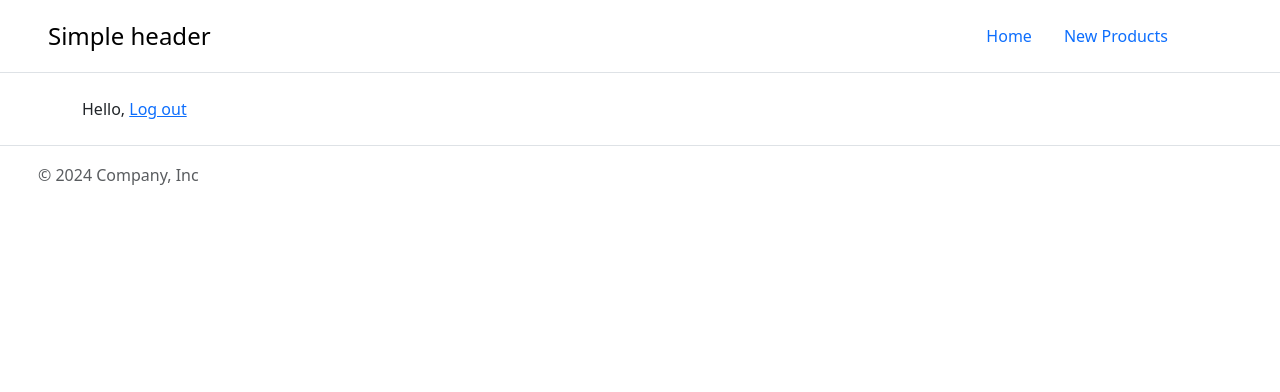
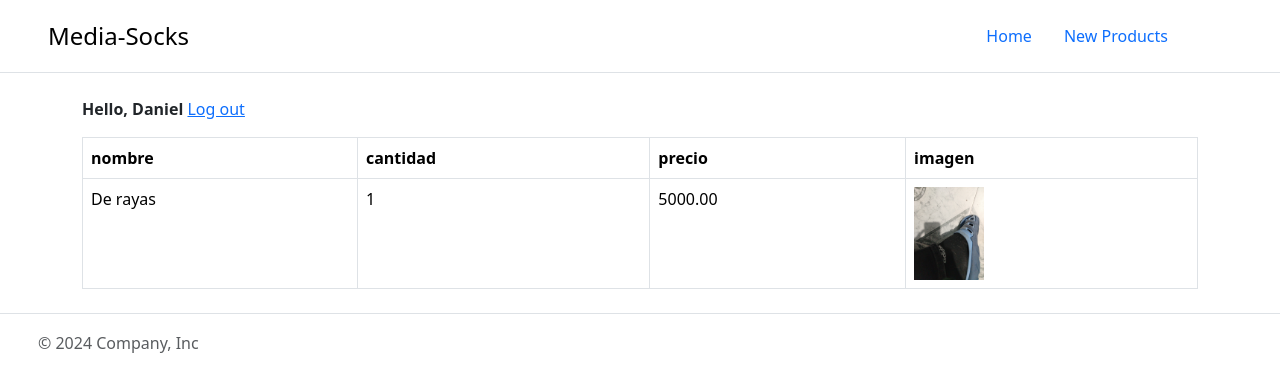
Before and after one commit to Dan-ala/Media-Socks, a Flask app: page /products/ in a window 1280 px wide. Shown: the top 392 px of the page. Run offline with Flask 3, Linux system fonts and the light colour scheme; a user stored in the database is signed in.

Commit message:
List of products´

```diff
--- a/app/products/routes.py
+++ b/app/products/routes.py
@@ -1,5 +1,5 @@
 import os
-from flask import Blueprint, redirect, render_template, request, url_for
+from flask import Blueprint, redirect, render_template, request, send_from_directory, url_for
 from flask_login import current_user, login_required
 from app import models, db
 
@@ -9,14 +9,15 @@ products = Blueprint('products', __name__, url_prefix='/products',
 @products.route("/")
 def products_list():
     user = current_user
+    prods = []
+    u = []
     if user.is_authenticated:
         print("User is authenticated")
 
-        print (models.Product.query.all())
+        prods = models.Product.query.all()
+        u = models.Customer.query.all()
 
-    else:
-        print("User is not authenticated")
-    return render_template("products.html")
+    return render_template("products.html", prods=prods, u=u)
 
 
 @products.route("/new", methods=["GET", "POST"])
@@ -55,3 +56,8 @@ def new_products():
         return redirect(url_for("products.new_products"))
 
     return render_template("new_products.html", categories=categories, socks_categories=socks_categories)
+
+
+@products.route('/products/img/<filename>')
+def uploaded_file(filename):
+    return send_from_directory(os.path.join(os.path.abspath(os.getcwd()), 'app', 'products', 'img'), filename)
--- a/app/products/templates/products.html
+++ b/app/products/templates/products.html
@@ -3,15 +3,39 @@
 {% block content %}
 <div class="container">
     {% if current_user.is_authenticated %}
-        <p>Hello, <a href="{{ url_for('auth.logout') }}">Log out</a></p>
+    {% for h in u %}
+    <p><b>Hello, {{h.username}}</b> <a href="{{ url_for('auth.logout') }}">Log out</a></p>
+    {% endfor %}
 
-        <div class="gallery">
-            <div class="product">
-
-            </div>
+    <div class="gallery">
+        <div class="product">
+            <table class="table table-bordered">
+                <thead>
+                    <tr>
+                        <th>nombre</th>
+                        <th>cantidad</th>
+                        <th>precio</th>
+                        <th>imagen</th>
+                    </tr>
+                </thead>
+                <tbody>
+                    {% for x in prods %}
+                    <tr>
+                        <td>{{x.product_name}}</td>
+                        <td>{{x.quantity}}</td>
+                        <td>{{ x.price }}</td>
+                        <td>
+                            <img src="{{ url_for('products.uploaded_file', filename=x.product_image) }}" alt="img"
+                                width="70px">
+                        </td>
+                    </tr>
+                    {% endfor %}
+                </tbody>
+            </table>
         </div>
+    </div>
     {% else %}
-        <p><b>Hold on!</b> Please <a href="{{ url_for('auth.login') }}">Log in</a></p>
+    <p><b>Hold on!</b> Please <a href="{{ url_for('auth.login') }}">Log in</a></p>
     {% endif %}
 </div>
 {% endblock %}
--- a/app/templates/layout/header.html
+++ b/app/templates/layout/header.html
@@ -1,7 +1,7 @@
 <header class="d-flex flex-wrap justify-content-center py-3 mb-4 border-bottom">
     <a href="/" class="d-flex align-items-center mb-3 mb-md-0 me-md-auto link-body-emphasis text-decoration-none">
       <svg class="bi me-2" width="40" height="32"><use xlink:href="#bootstrap"></use></svg>
-      <span class="fs-4">Simple header</span>
+      <span class="fs-4">Media-Socks</span>
     </a>
 
     <ul class="nav nav-pills">
```
